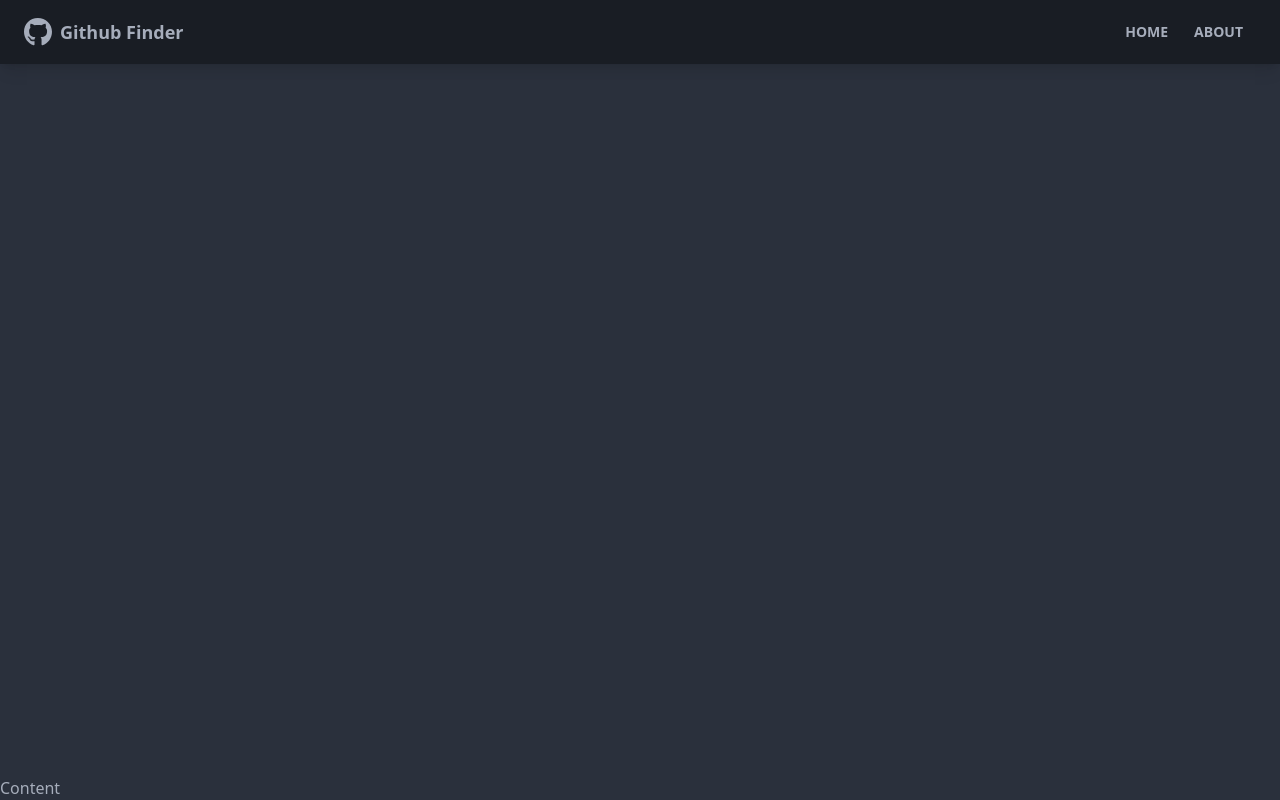
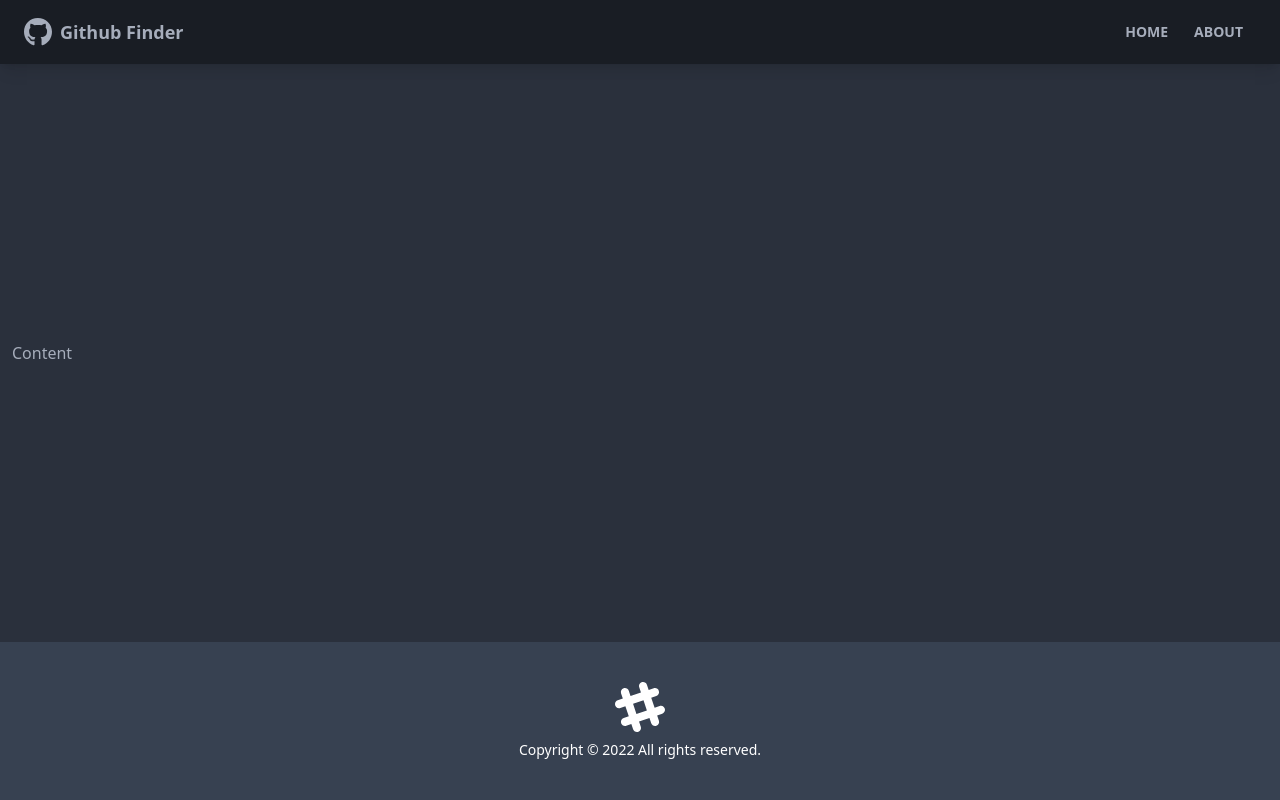
Before and after one commit to wumbles/git-user-finder, a React (Create React App) app: page / in a window 1280 px wide. Built offline with nearby package versions, Linux system fonts and the light colour scheme.

Commit message:
added footer

```diff
--- a/src/App.js
+++ b/src/App.js
@@ -1,5 +1,6 @@
 import { BrowserRouter as Router, Route } from "react-router-dom";
 import Navbar from "./components/layout/Navbar";
+import Footer from "./components/layout/Footer";
 
 function App() {
   return (
@@ -7,7 +8,8 @@
       <div className="flex flex-col justify-between h-screen">
         <Navbar />
 
-        <main>Content</main>
+        <main className="container mx-auto px-3 pb-12">Content</main>
+        <Footer />
       </div>
     </Router>
   );
--- /dev/null
+++ b/src/components/layout/Footer.js
@@ -0,0 +1,24 @@
+const Footer = () => {
+  const footerYear = new Date().getFullYear();
+
+  return (
+    <footer className="footer p-10 bg-gray-700 text-primary-content footer-center">
+      <div>
+        <svg
+          width="50"
+          height="50"
+          viewBox="0 0 24 24"
+          xmlns="http://www.w3.org/2000/svg"
+          fillRule="evenodd"
+          clipRule="evenodd"
+          className="inline-block fill-current"
+        >
+          <path d="M22.672 15.226l-2.432.811.841 2.515c.33 1.019-.209 2.127-1.23 2.456-1.15.325-2.148-.321-2.463-1.226l-.84-2.518-5.013 1.677.84 2.517c.391 1.203-.434 2.542-1.831 2.542-.88 0-1.601-.564-1.86-1.314l-.842-2.516-2.431.809c-1.135.328-2.145-.317-2.463-1.229-.329-1.018.211-2.127 1.231-2.456l2.432-.809-1.621-4.823-2.432.808c-1.355.384-2.558-.59-2.558-1.839 0-.817.509-1.582 1.327-1.846l2.433-.809-.842-2.515c-.33-1.02.211-2.129 1.232-2.458 1.02-.329 2.13.209 2.461 1.229l.842 2.515 5.011-1.677-.839-2.517c-.403-1.238.484-2.553 1.843-2.553.819 0 1.585.509 1.85 1.326l.841 2.517 2.431-.81c1.02-.33 2.131.211 2.461 1.229.332 1.018-.21 2.126-1.23 2.456l-2.433.809 1.622 4.823 2.433-.809c1.242-.401 2.557.484 2.557 1.838 0 .819-.51 1.583-1.328 1.847m-8.992-6.428l-5.01 1.675 1.619 4.828 5.011-1.674-1.62-4.829z"></path>
+        </svg>
+        <p>Copyright &copy; {footerYear} All rights reserved.</p>
+      </div>
+    </footer>
+  );
+};
+
+export default Footer;
```
